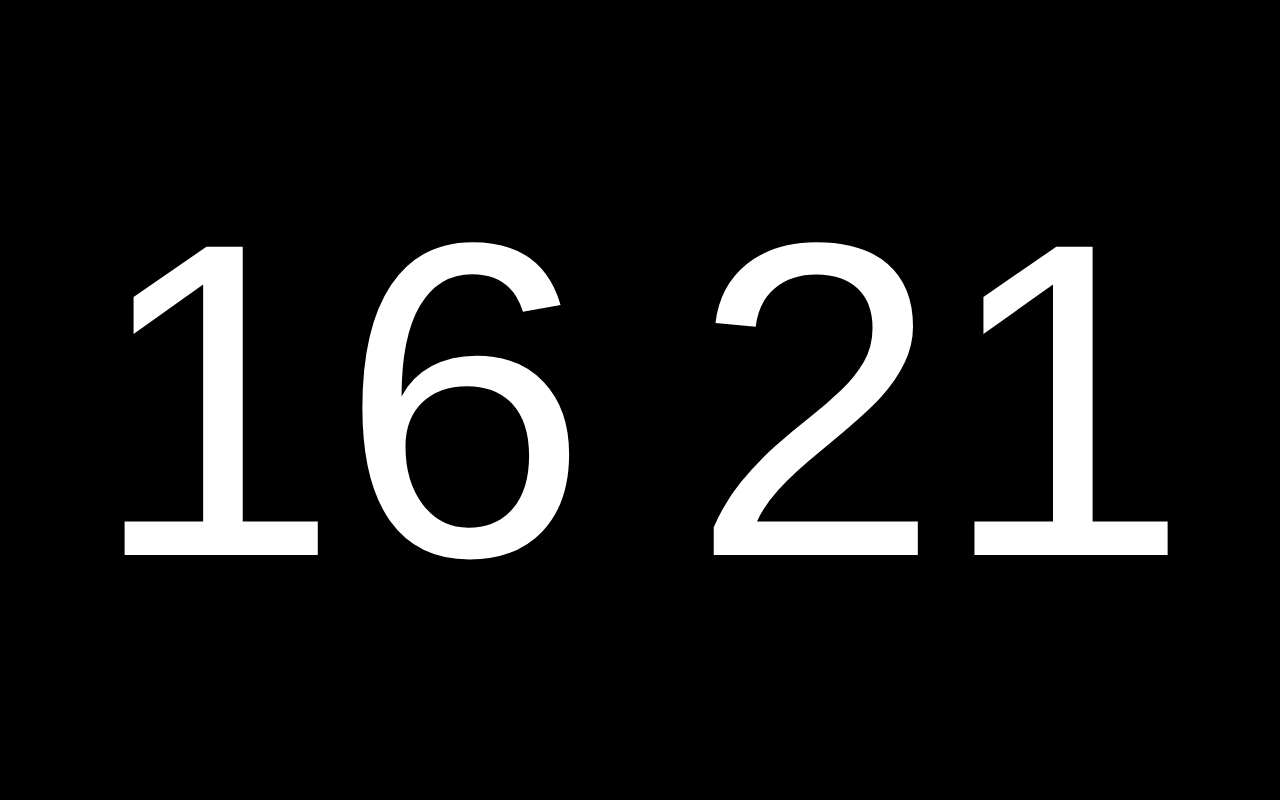
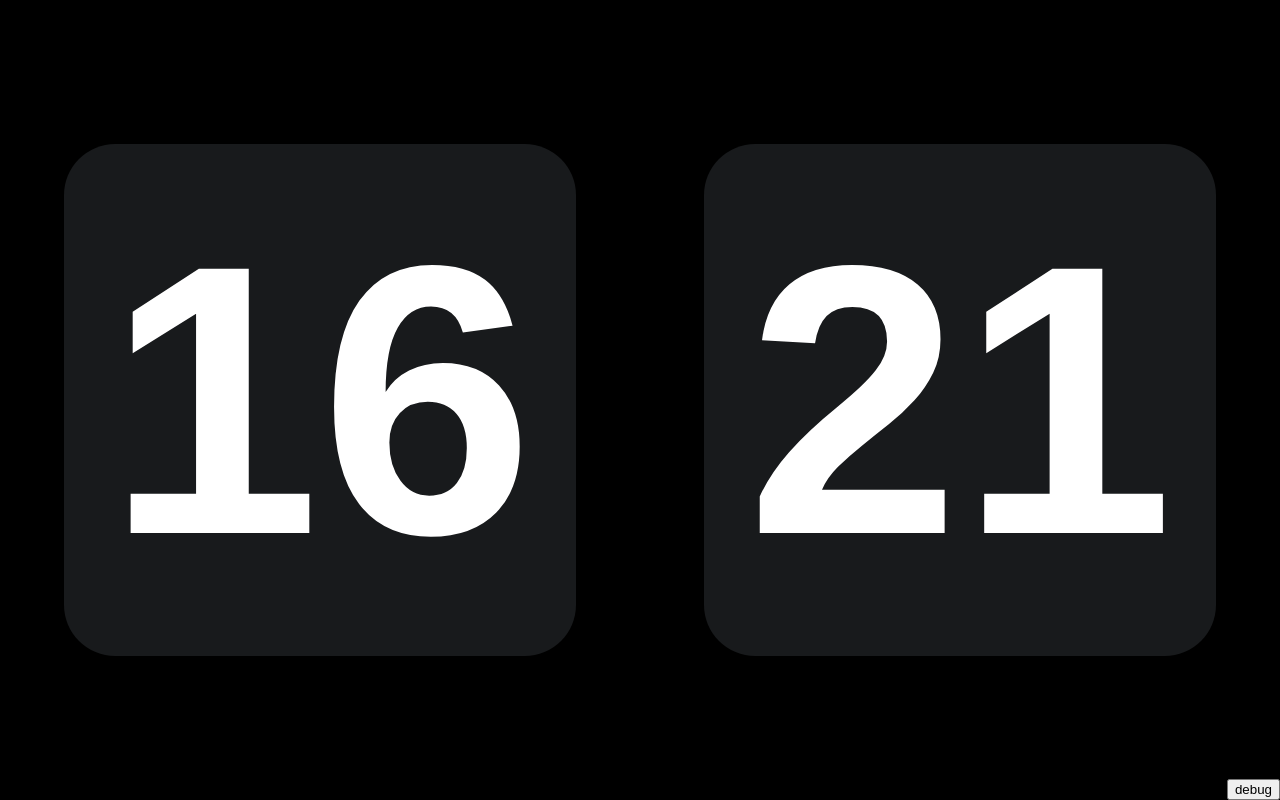
Before and after one commit to Xerrors/small-desk-vue, a Vue app: page / in a window 1280 px wide. Built offline with nearby package versions, Linux system fonts and the light colour scheme.

Commit message:
update a lot

```diff
--- a/src/App.vue
+++ b/src/App.vue
@@ -1,10 +1,86 @@
 <script setup>
-import ClockBoard from './components/ClockBoard.vue'
+import { defineAsyncComponent, reactive, ref } from 'vue'
+
+// 需要加载的组件集合
+const components = ref(new Map())
+const component_list = ["ClockBoard", "DemoPage", "UpperPage"]
+const curComp = reactive({
+  compIndex: 0,
+  compName: component_list[0]
+
+})
+
+// 加载所有组件
+const loadAllComponents = () => {
+  for (let i = 0; i < component_list.length; i++) {
+    const compName = component_list[i]
+    components.value.set(i, defineAsyncComponent(() => import(`./components/${compName}.vue`)))
+  }
+}
+
+const switchComp = () => {
+  curComp.compIndex = (curComp.compIndex + 1) % component_list.length
+}
+
+// 加载所有组件
+loadAllComponents()
+
+// 每10秒切换一次组件
+setInterval(() => {
+  switchComp()
+}, 10000)
+
+const debug = () => {
+  switchComp()
+  console.log(curComp.compIndex)
+}
+
 </script>
 
 <template>
-  <ClockBoard />
+  <div class="main-container">
+    <transition name="fade">
+      <component :is="components.get(curComp.compIndex)" class="board"></component>
+    </transition>
+  </div>
+  <button class="debug" @click="debug">
+    debug
+  </button>
 </template>
 
 <style scoped>
+.main-container {
+  overflow: scroll;
+  max-height: 100vh;
+}
+
+/* .board {
+  transition: all 1s ease-in-out;
+} */
+
+/* 隐藏滚动条 */
+.main-container::-webkit-scrollbar {
+  display: none;
+}
+
+/*
+  进入和离开动画可以使用不同
+  持续时间和速度曲线。
+*/
+.fade-enter-active,
+.fade-leave-active {
+  transition: opacity 0.5s ease;
+}
+
+.fade-enter-from,
+.fade-leave-to {
+  opacity: 0;
+}
+
+.debug {
+  position: fixed;
+  bottom: 0;
+  right: 0;
+  z-index: 999;
+}
 </style>
--- a/src/assets/base.css
+++ b/src/assets/base.css
@@ -60,7 +60,7 @@
 }
 
 body {
-  min-height: 100vh;
+  /* min-height: 100vh; */
   /* color: var(--color-text);
   background: var(--color-background); */
   color: white;
--- /dev/null
+++ b/src/assets/layout.css
@@ -0,0 +1,9 @@
+.fullscreen {
+    width: 100vw;
+    height: 100vh;
+    display: flex;
+    justify-content: center;
+    align-items: center;
+    background: black;
+    color: white;
+}
--- a/src/assets/main.css
+++ b/src/assets/main.css
@@ -1,4 +1,5 @@
 @import "./base.css";
+@import "./layout.css";
 
 #app {
   -webkit-user-select: none;
--- a/src/components/ClockBoard.vue
+++ b/src/components/ClockBoard.vue
@@ -31,7 +31,7 @@ onMounted(() => {
 
 <template>
   <div>
-    <div class="time-container">
+    <div class="time-container fullscreen">
       <div class="time">
         <span class="hour">{{ current.hour }}</span>
         <!-- TODO: 添加闪烁 -->
@@ -48,26 +48,16 @@ onMounted(() => {
 </template>
 
 <style scoped>
-.time-container {
-  width: 100vw;
-  height: 100vh;
-  display: flex;
-  background: black;
-}
-
 .time {
   width: 100%;
   height: 100%;
   display: flex;
   justify-content: center;
   align-items: center;
-  font-size: 35vw;
-  font-weight: 700;
-  color: #fff;
 }
 .colon {
   position: relative;
-  width: 8vw;
+  width: 10vw;
   height: 100%;
   display: flex;
   gap: 8vw;
@@ -84,21 +74,43 @@ onMounted(() => {
   background: #fff;
 }
 
-/* @media screen and (max-width: 768px) {
+.hour, .minute {
+  width: 40vw;
+  height: 40vw;
+  display: flex;
+  justify-content: center;
+  align-items: center;
+  background-color: #181a1c;
+  border-radius: 4vw;
+  font-size: 30vw;
+  font-weight: 700;
+  color: #fff;
+}
+
+@media screen and (max-width: 768px) {
   .time {
-    font-size: 100px;
+    flex-direction: column;
   }
-
+  .hour, .minute {
+    width: 40vh;
+    height: 40vh;
+    font-size: 30vh;
+    border-radius: 4vh;
+  }
   .colon {
-    width: 2rem;
-    gap: 1rem;
+    flex-direction: row;
+    width: 100%;
+    height: 10vh;
+    gap: 8vh;
   }
 
   .colon-dot {
-    width: 0.8rem;
-    height: 0.8rem;
+    width: 4vh;
+    height: 4vh;
+    border-radius: 50%;
+    background: #fff;
   }
-} */
+}
 
 @keyframes blink {
   0% {
--- /dev/null
+++ b/src/components/DemoPage.vue
@@ -0,0 +1,23 @@
+<script setup>
+
+
+</script>
+
+<template>
+  <div class="fullscreen demo-container">
+    <p>好好学习</p>
+    <p>天天向上</p>
+  </div>
+</template>
+
+<style scoped>
+.demo-container {
+  flex-direction: column;
+  font-size: 10vw;
+  padding: 4rem;
+
+  color:rgb(16, 13, 30);
+  background-color: rgb(213, 250, 183);
+  font-weight: bold;
+}
+</style>
--- /dev/null
+++ b/src/components/UpperPage.vue
@@ -0,0 +1,35 @@
+<script setup>
+import { ref } from 'vue'
+const days = ref(0)
+
+// 计算距离日期已经过去的天数
+const calcDays = () => {
+  const targetDate = new Date()
+  const startDate = new Date("2022-09-25")
+  const diff = targetDate.getTime() - startDate.getTime()
+  days.value = Math.floor(diff / (1000 * 60 * 60 * 24))
+}
+
+calcDays()
+
+</script>
+
+<template>
+  <div class="fullscreen pastdays">
+    <div>已经谈恋爱 <span class="days">{{ days }}</span> 天啦</div>
+  </div>
+</template>
+
+<style scoped>
+.pastdays {
+  font-size: 8vw;
+  background-color: antiquewhite;
+  color: black;
+}
+
+.days {
+  font-size: 20vw;
+  font-weight: 700;
+  color: #d13f33;
+}
+</style>
```
